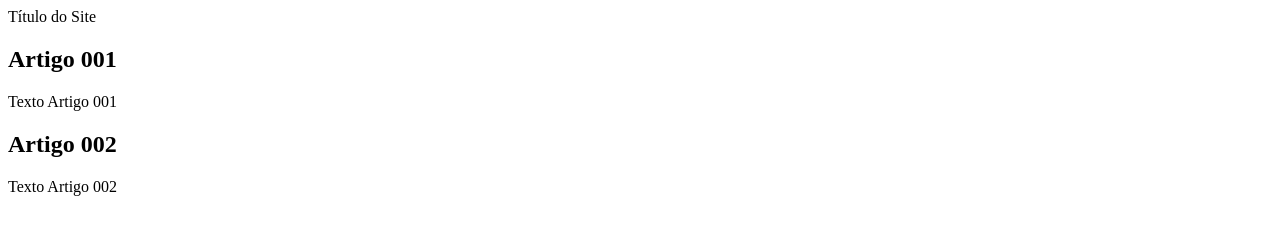
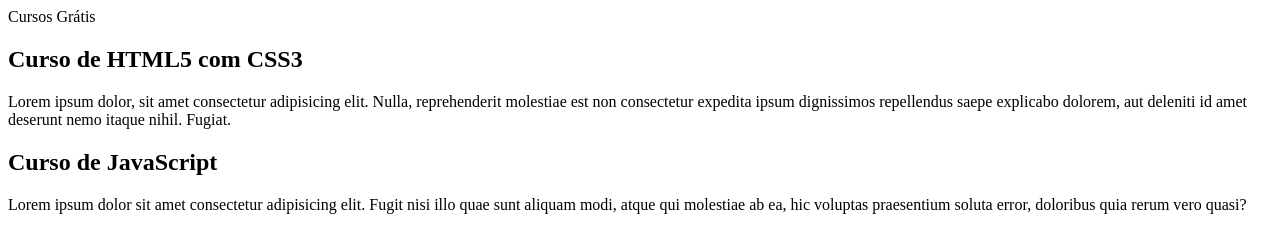
Before and after one commit to i3arba/projeto-site, a plain HTML site: page index.html in a window 1280 px wide. Drawn offline with Linux system fonts and the light colour scheme.

Commit message:
comecei a escrever o conteúdo

```diff
--- a/index.html
+++ b/index.html
@@ -7,14 +7,14 @@
 </head>
 <body>
     <main>
-        <header>Título do Site</header>
+        <header>Cursos Grátis</header>
         <article>
-            <h2>Artigo 001</h2>
-            <p>Texto Artigo 001</p>
+            <h2>Curso de HTML5 com CSS3</h2>
+            <p>Lorem ipsum dolor, sit amet consectetur adipisicing elit. Nulla, reprehenderit molestiae est non consectetur expedita ipsum dignissimos repellendus saepe explicabo dolorem, aut deleniti id amet deserunt nemo itaque nihil. Fugiat.</p>
         </article>
         <article>
-            <h2>Artigo 002</h2>
-            <p>Texto Artigo 002</p>
+            <h2>Curso de JavaScript</h2>
+            <p>Lorem ipsum dolor sit amet consectetur adipisicing elit. Fugit nisi illo quae sunt aliquam modi, atque qui molestiae ab ea, hic voluptas praesentium soluta error, doloribus quia rerum vero quasi?</p>
         </article>
     </main>
 </body>
```
